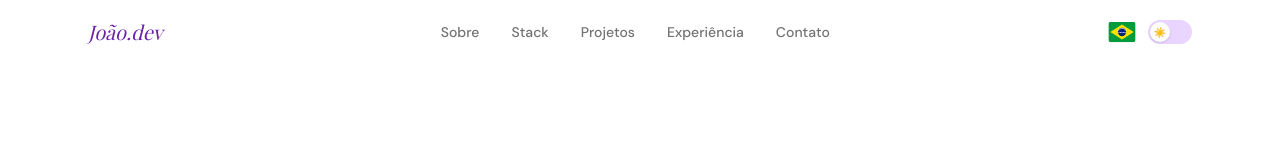
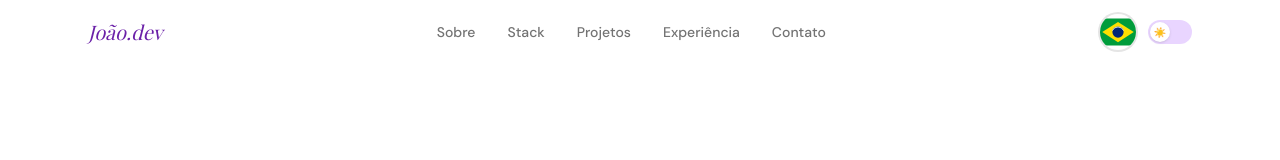
Before and after one commit to JoaoVGomees/portfolio-react, a React (Vite) app: page / in a window 1280 px wide. Shown: the top 160 px of the page. Built offline with nearby package versions, Linux system fonts and the light colour scheme; a web font is replaced by a local one.

Commit message:
style: redesign language toggle as circular flag button with ring

```diff
--- a/src/components/Navbar.jsx
+++ b/src/components/Navbar.jsx
@@ -3,19 +3,18 @@ import { useLang } from '../i18n/LangContext'
 
 function BRFlag() {
   return (
-    <svg xmlns="http://www.w3.org/2000/svg" viewBox="0 0 640 480" className="w-7 h-5 rounded-sm">
+    <svg xmlns="http://www.w3.org/2000/svg" viewBox="0 0 640 480" className="w-full h-full">
       <rect width="640" height="480" fill="#009c3b"/>
       <polygon points="320,60 600,240 320,420 40,240" fill="#fedf00"/>
       <circle cx="320" cy="240" r="100" fill="#002776"/>
       <path d="M220,215 a110,110 0 0,1 200,0" fill="none" stroke="#fff" strokeWidth="14"/>
-      <text x="320" y="258" textAnchor="middle" fill="#fff" fontSize="52" fontFamily="Arial" fontWeight="bold">ORDEM</text>
     </svg>
   )
 }
 
 function UKFlag() {
   return (
-    <svg xmlns="http://www.w3.org/2000/svg" viewBox="0 0 60 30" className="w-7 h-5 rounded-sm">
+    <svg xmlns="http://www.w3.org/2000/svg" viewBox="0 0 60 30" className="w-full h-full">
       <clipPath id="a"><path d="M0 0v30h60V0z"/></clipPath>
       <clipPath id="b"><path d="M30 15h30v15zv15H0zH0V0zV0h30z"/></clipPath>
       <g clipPath="url(#a)">
@@ -70,10 +69,15 @@ export default function Navbar({ dark, toggleDark }) {
 
         <div className="flex items-center gap-3">
 
-          {/* Language toggle — SVG flag */}
-          <button onClick={toggleLang} aria-label="Toggle language"
-            className="transition-transform duration-200 hover:scale-110 active:scale-95
-              rounded-sm overflow-hidden shadow-sm">
+          {/* Language toggle */}
+          <button
+            onClick={toggleLang}
+            aria-label="Toggle language"
+            className="w-9 h-9 rounded-full overflow-hidden
+              ring-2 ring-neutral-200 dark:ring-neutral-700
+              hover:ring-purple-400 dark:hover:ring-purple-500
+              transition-all duration-200 hover:scale-110 active:scale-95
+              shadow-sm flex items-center justify-center">
             {lang === 'pt' ? <BRFlag /> : <UKFlag />}
           </button>
 
```
